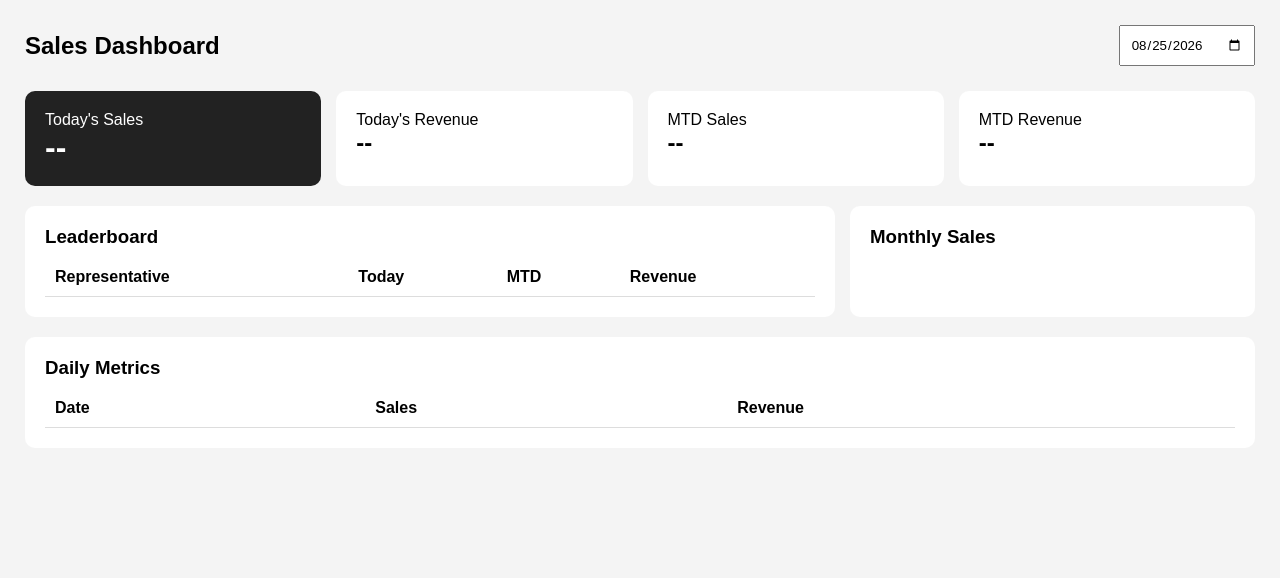
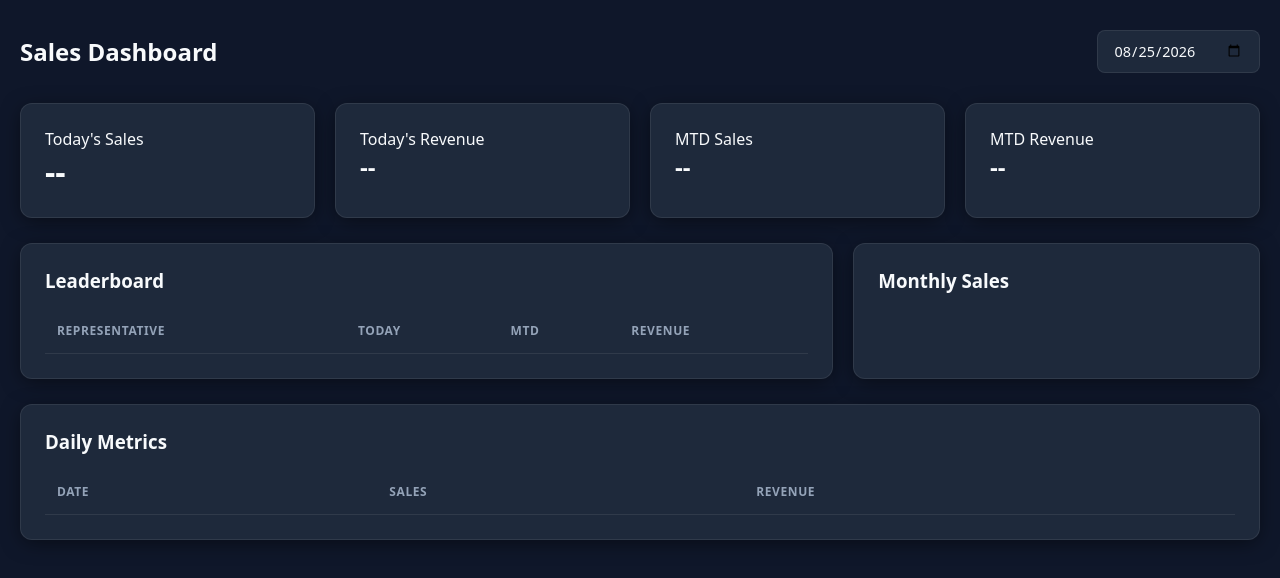
Before and after one commit to taserfaceskp/sales_dashboard_bootcamp, a plain HTML site: page index.html in a window 1280 px wide. Drawn offline with Linux system fonts and the light colour scheme; no server answers.

Commit message:
Update style.css

```diff
--- a/style.css
+++ b/style.css
@@ -1,114 +1,168 @@
-*{
-    margin:0;
-    padding:0;
-    box-sizing:border-box;
-    font-family:Arial,sans-serif;
+:root {
+    --bg-main: #0f172a;
+    --bg-card: #1e293b;
+    --text-primary: #f8fafc;
+    --text-secondary: #94a3b8;
+    --accent: #ef4444;
+    --accent-hover: #dc2626;
+    --border: rgba(255, 255, 255, 0.08);
+    --radius: 12px;
+    --shadow: 0 4px 20px -2px rgba(0, 0, 0, 0.5);
 }
 
-body{
-    background:#f4f4f4;
-    padding:25px;
+* {
+    margin: 0;
+    padding: 0;
+    box-sizing: border-box;
+    font-family: system-ui, -apple-system, BlinkMacSystemFont, 'Segoe UI', Roboto, sans-serif;
 }
 
-header{
-    display:flex;
-    justify-content:space-between;
-    align-items:center;
-    margin-bottom:25px;
+body {
+    background: var(--bg-main);
+    color: var(--text-primary);
+    padding: 30px 20px;
+    min-height: 100vh;
 }
 
-input,button{
-    padding:10px;
+header {
+    display: flex;
+    justify-content: space-between;
+    align-items: center;
+    margin-bottom: 30px;
 }
 
-button{
-    cursor:pointer;
+input, button {
+    padding: 10px 16px;
+    border-radius: 8px;
+    border: 1px solid var(--border);
+    outline: none;
+    font-size: 0.9rem;
+    transition: all 0.2s ease;
 }
 
-.cards{
-
-    display:grid;
-    grid-template-columns:repeat(4,1fr);
-    gap:15px;
-
+input {
+    background: var(--bg-card);
+    color: var(--text-primary);
 }
 
-.card{
-
-    background:white;
-    padding:20px;
-    border-radius:10px;
-
+input:focus {
+    border-color: var(--accent);
+    box-shadow: 0 0 0 2px rgba(239, 68, 68, 0.2);
 }
 
-.dark{
-
-    background:#222;
-    color:white;
-
+button {
+    cursor: pointer;
+    background: var(--accent);
+    color: #ffffff;
+    font-weight: 600;
+    border: none;
 }
 
-.content{
+button:hover {
+    background: var(--accent-hover);
+    transform: translateY(-1px);
+}
 
-    display:grid;
-    grid-template-columns:2fr 1fr;
-    gap:15px;
-    margin-top:20px;
+.cards {
+    display: grid;
+    grid-template-columns: repeat(4, 1fr);
+    gap: 20px;
+}
 
+.card {
+    background: var(--bg-card);
+    padding: 24px;
+    border-radius: var(--radius);
+    border: 1px solid var(--border);
+    box-shadow: var(--shadow);
+    transition: transform 0.2s ease, border-color 0.2s ease;
+}
+
+.card:hover {
+    transform: translateY(-3px);
+    border-color: rgba(239, 68, 68, 0.4);
+}
+
+.content {
+    display: grid;
+    grid-template-columns: 2fr 1fr;
+    gap: 20px;
+    margin-top: 25px;
 }
 
 .table-box,
 .side,
-.daily{
-
-    background:white;
-    padding:20px;
-    border-radius:10px;
-
+.daily {
+    background: var(--bg-card);
+    padding: 24px;
+    border-radius: var(--radius);
+    border: 1px solid var(--border);
+    box-shadow: var(--shadow);
 }
 
-.daily{
-
-    margin-top:20px;
-
+.daily {
+    margin-top: 25px;
 }
 
-table{
-
-    width:100%;
-    border-collapse:collapse;
-    margin-top:10px;
-
+table {
+    width: 100%;
+    border-collapse: collapse;
+    margin-top: 15px;
 }
 
-th,td{
-
-    padding:10px;
-    border-bottom:1px solid #ddd;
-    text-align:left;
-
+th, td {
+    padding: 14px 12px;
+    border-bottom: 1px solid var(--border);
+    text-align: left;
+    font-size: 0.95rem;
 }
 
-.month{
-
-    display:flex;
-    justify-content:space-between;
-    padding:10px 0;
-
+th {
+    color: var(--text-secondary);
+    font-weight: 600;
+    text-transform: uppercase;
+    font-size: 0.75rem;
+    letter-spacing: 0.05em;
 }
 
-@media(max-width:900px){
-
-.cards{
-
-grid-template-columns:1fr 1fr;
-
+tr:hover td {
+    background: rgba(255, 255, 255, 0.02);
 }
 
-.content{
-
-grid-template-columns:1fr;
-
+.month {
+    display: flex;
+    justify-content: space-between;
+    align-items: center;
+    padding: 12px 0;
+    border-bottom: 1px solid var(--border);
 }
 
+.month:last-child {
+    border-bottom: none;
 }
+
+/* Light Theme Override */
+body.light {
+    --bg-main: #f8fafc;
+    --bg-card: #ffffff;
+    --text-primary: #0f172a;
+    --text-secondary: #64748b;
+    --border: #e2e8f0;
+    --shadow: 0 4px 6px -1px rgba(0, 0, 0, 0.05);
+}
+
+@media (max-width: 900px) {
+    .cards {
+        grid-template-columns: repeat(2, 1fr);
+    }
+
+    .content {
+        grid-template-columns: 1fr;
+    }
+}
+
+@media (max-width: 500px) {
+    .cards {
+        grid-template-columns: 1fr;
+    }
+}
```
